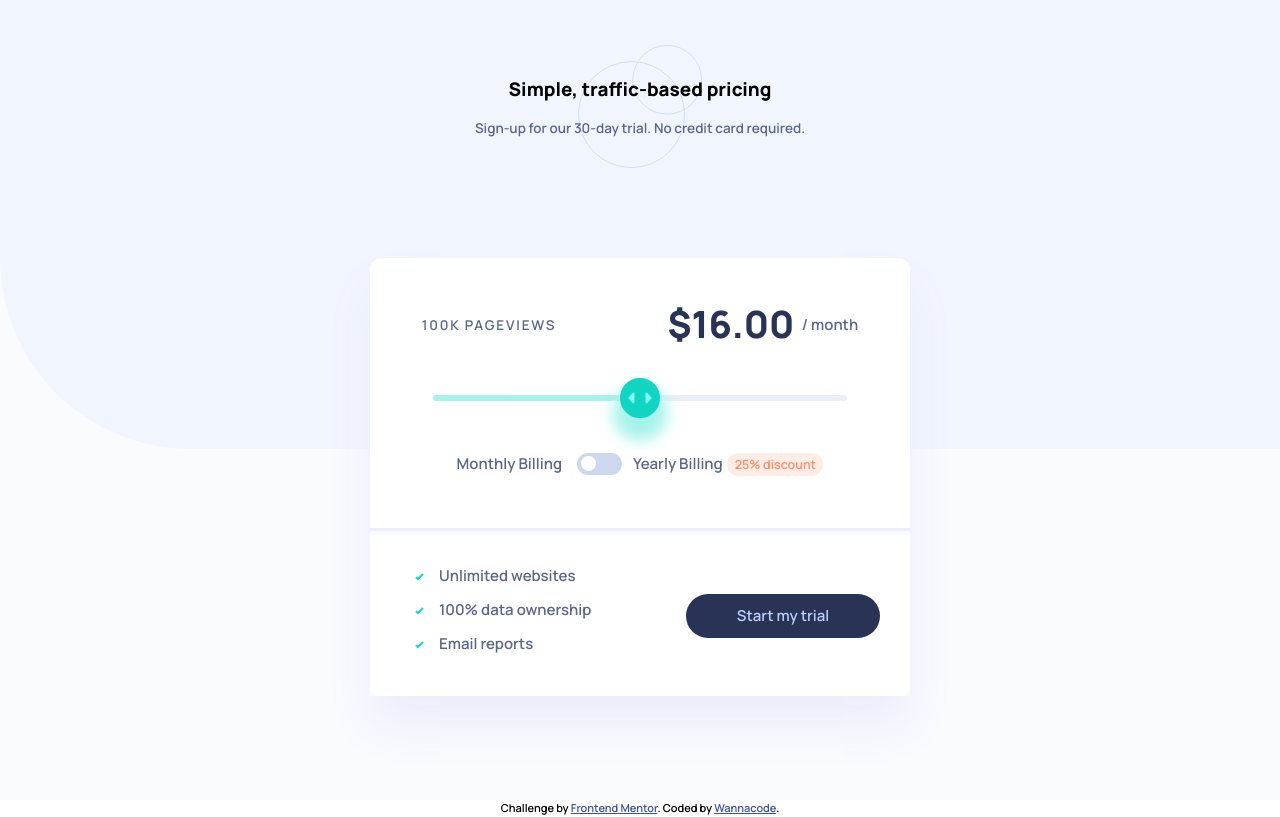
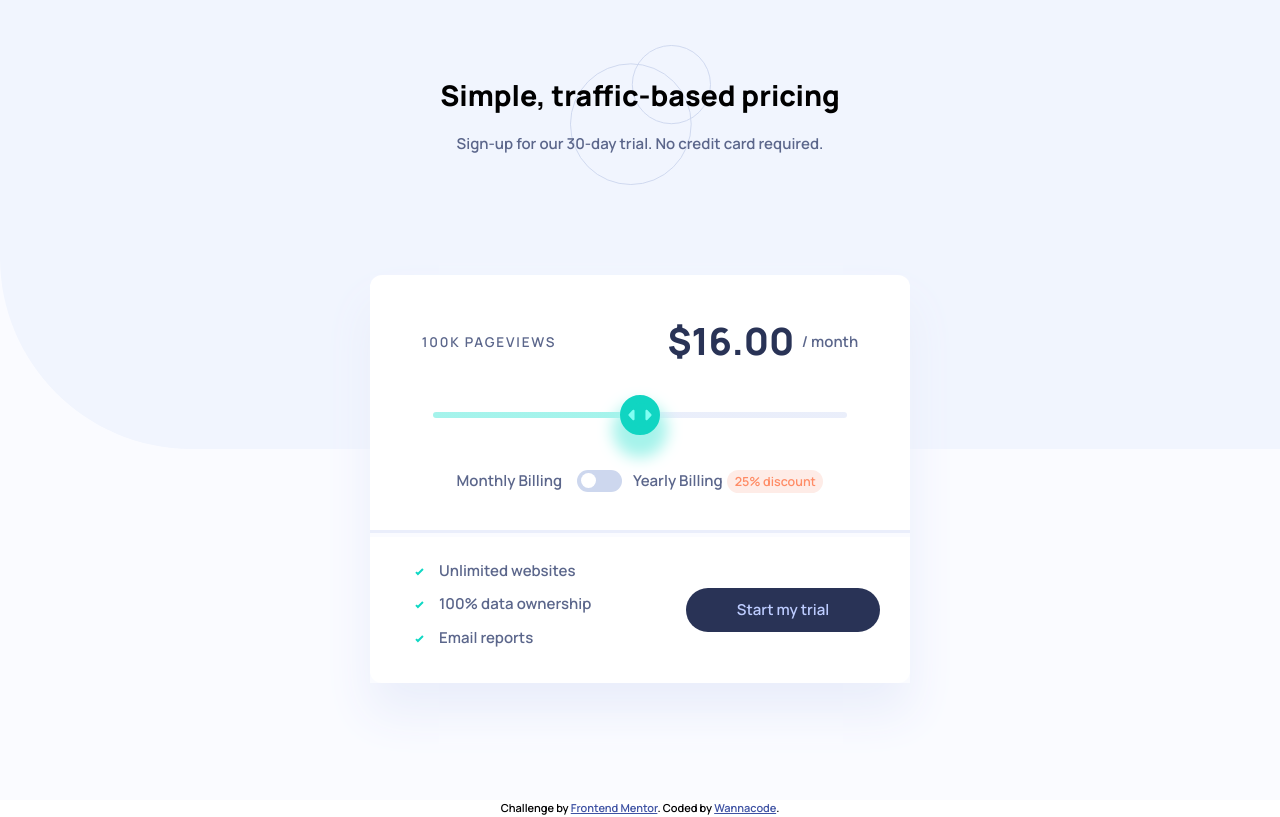
Before and after one commit to kwngptrl/FEM-interactive-pricing-component-main, a plain HTML site: page index.html in a window 1280 px wide. Drawn offline with Linux system fonts and the light colour scheme.

Commit message:
some adjustments to main and lower containers

```diff
--- a/style.css
+++ b/style.css
@@ -134,7 +134,7 @@ main {
 
     border-top-left-radius: .8rem;
     border-top-right-radius: .8rem;
-    padding-block: 2.5rem;
+    padding-block: 2.5rem 1.5rem;
     margin-bottom: .3rem;
     border: none;
     border-bottom: 3px solid var(--neutral-light-grayish-blue);
@@ -331,7 +331,7 @@ input[type="radio"]:hover {
     flex-direction: column;
     align-items: center;
     gap: 1.5rem;
-    padding-block: 2rem;
+    padding-block: 1.5rem;
     border-bottom-right-radius: .8rem;
     border-bottom-left-radius: .8rem;
     border: none;
@@ -371,6 +371,14 @@ button:hover, button:focus {
 
 @media screen and (min-width: 768px) {
 
+    header h1 {
+        font-size: 1.9rem;
+    }
+
+    header p {
+        font-size: 1rem;
+    }
+
     main {
         max-width: 540px;
         width: 100%;
```
